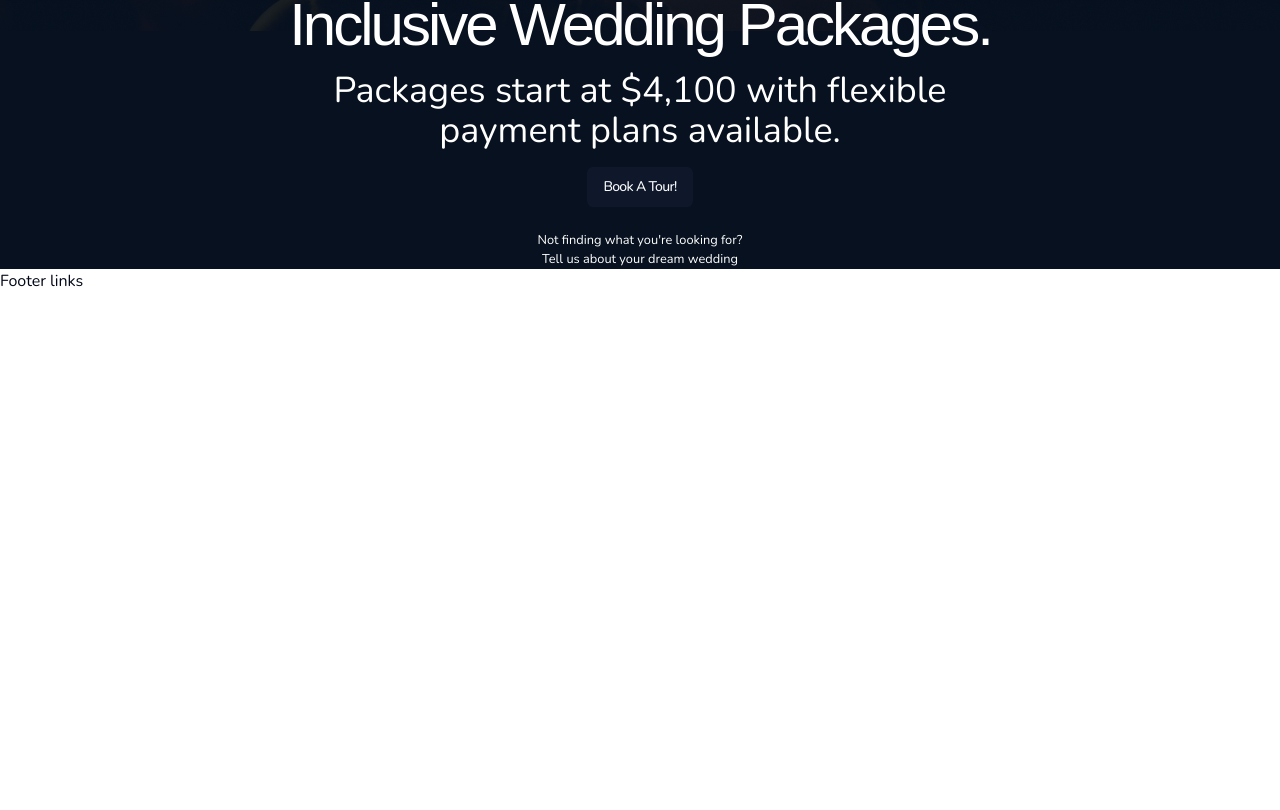
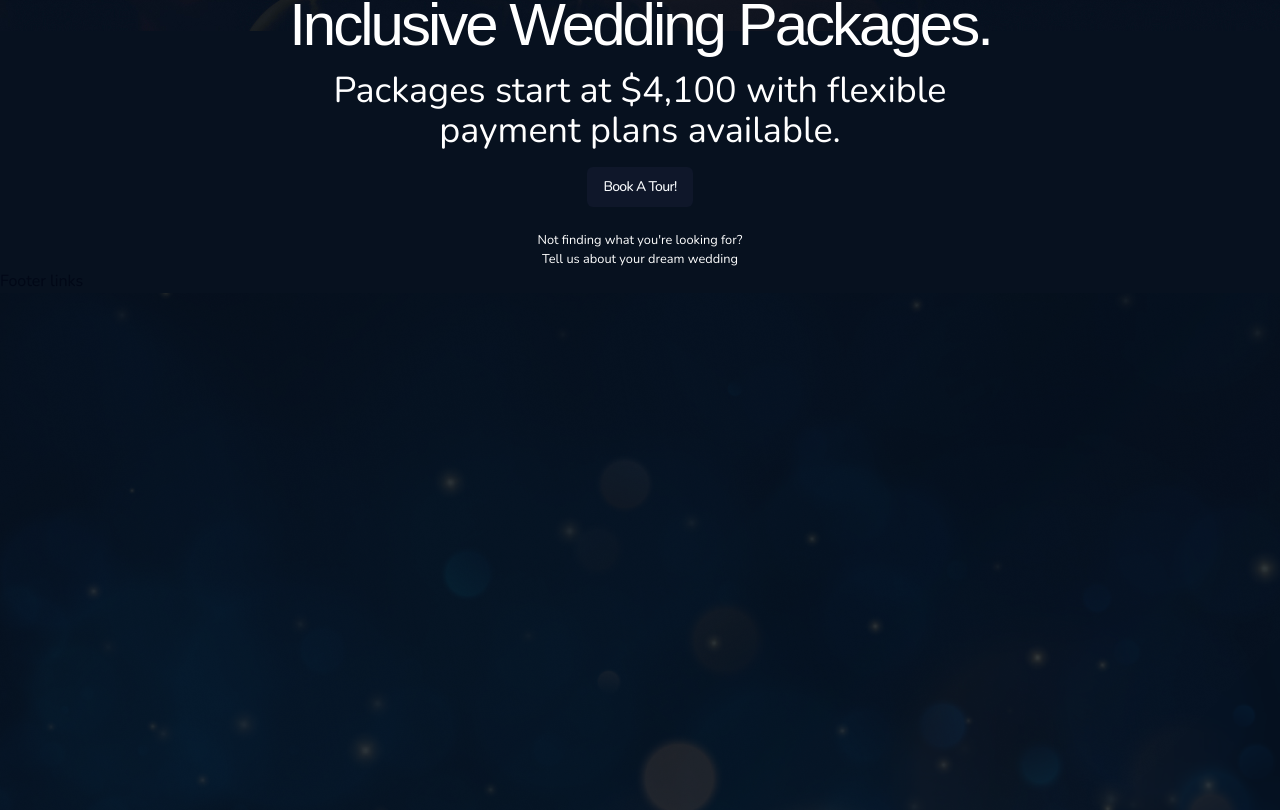
Before and after one commit to Dillonzellis/rlmaffairs-v4, a Next.js app: page / in a window 1280 px wide. Shown: the part 5582-6392 px from the top of the page. Before the commit the page ends 5875 px from the top, so only its background shows below. Built offline with nearby package versions, Linux system fonts and the light colour scheme; a web font is replaced by a local one.

Commit message:
style: add footer bg image

```diff
--- a/src/components/Footer.tsx
+++ b/src/components/Footer.tsx
@@ -1,10 +1,14 @@
+import Image from "next/image";
 import { FooterCTA } from "./FooterCTA";
 
 export const Footer = () => {
   return (
-    <footer>
+    <footer className="bg-[#07111F]">
       <FooterCTA />
       <div>Footer links</div>
+      <div>
+        <Image src="/footer-bg.png" alt="logo" width={1280} height={517} />
+      </div>
     </footer>
   );
 };
```
Also changed, not shown: public/footer-bg.png (added).
